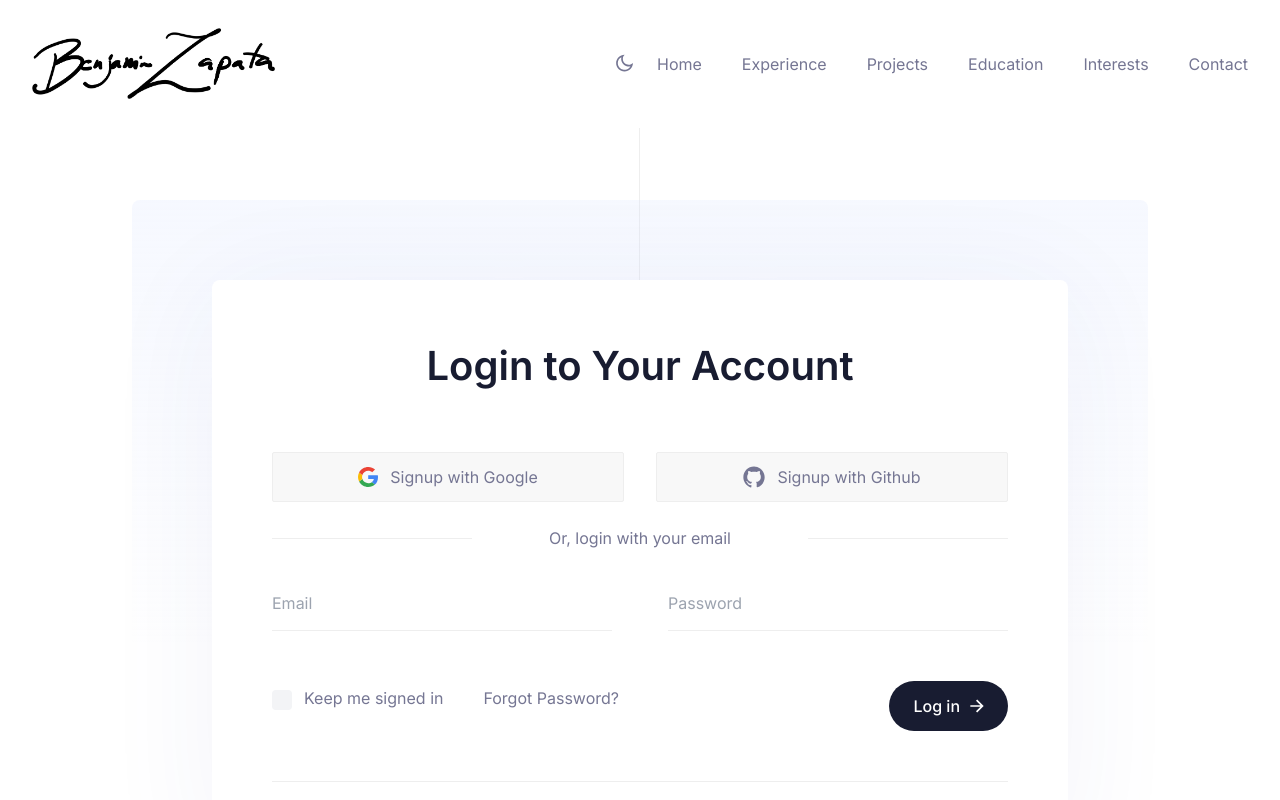
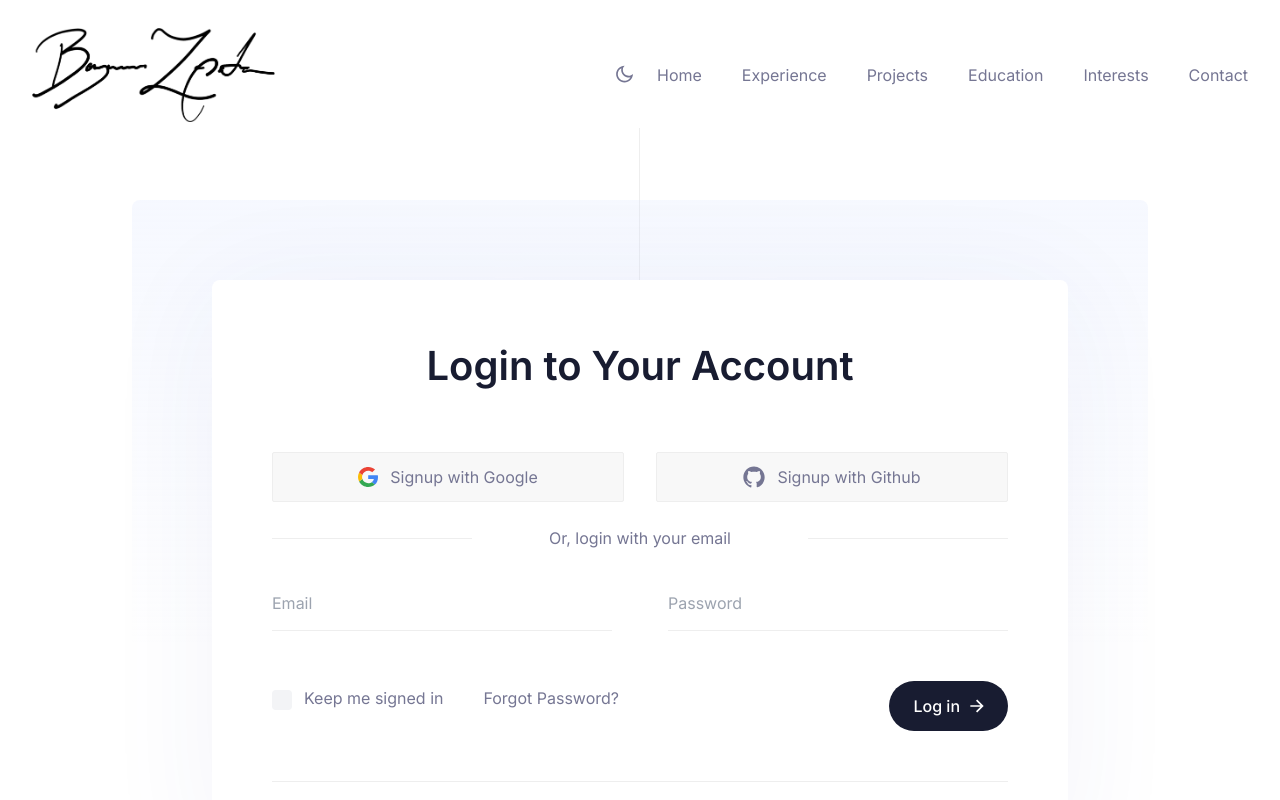
Before and after one commit to b-zapata/personal-website-1, a Next.js app: page /auth/signin in a window 1280 px wide. Both pictures are taken after a click on the button "theme toggler". Shown: the top 800 px of the page. Built offline with nearby package versions, Linux system fonts and the light colour scheme.

Commit message:
testing out new logo

```diff
--- a/components/Header/index.tsx
+++ b/components/Header/index.tsx
@@ -39,14 +39,14 @@ const Header = () => {
         <div className="flex w-full items-center justify-between xl:w-1/4">
           <a href="/">
             <Image
-              src="/images/logo/signature-white.png"
+              src="/images/logo/signature-dark.png"
               alt="logo"
               width={119.03}
               height={30}
               className="hidden w-full dark:block"
             />
             <Image
-              src="/images/logo/signature-black.png"
+              src="/images/logo/signature-light.png"
               alt="logo"
               width={119.03}
               height={30}
```
Also changed, not shown: public/images/logo/signature-light.png (added), public/images/logo/signature_dark.png (added).
